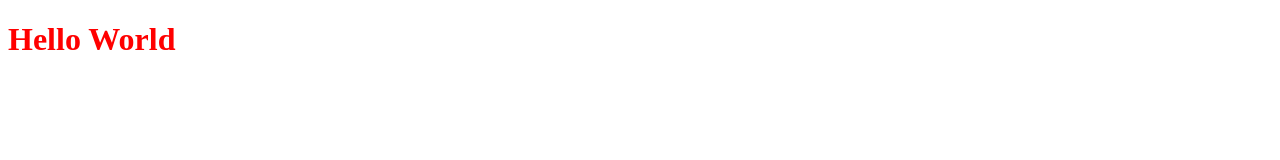
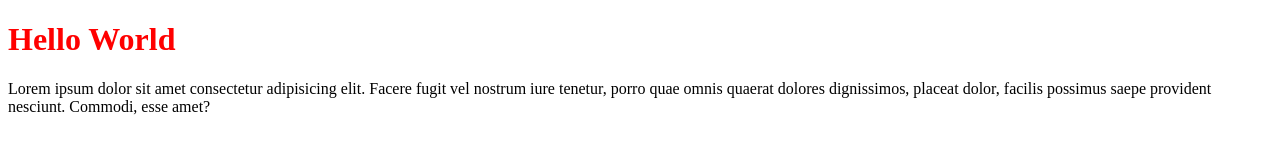
Before and after one commit to Omerko96/sample-project, a plain HTML site: page index.html in a window 1280 px wide. Drawn offline with Linux system fonts and the light colour scheme.

Commit message:
html changes

```diff
--- a/index.html
+++ b/index.html
@@ -8,5 +8,6 @@
 </head>
 <body>
   <h1>Hello World</h1>
+  <p>Lorem ipsum dolor sit amet consectetur adipisicing elit. Facere fugit vel nostrum iure tenetur, porro quae omnis quaerat dolores dignissimos, placeat dolor, facilis possimus saepe provident nesciunt. Commodi, esse amet?</p>
 </body>
 </html>
```
